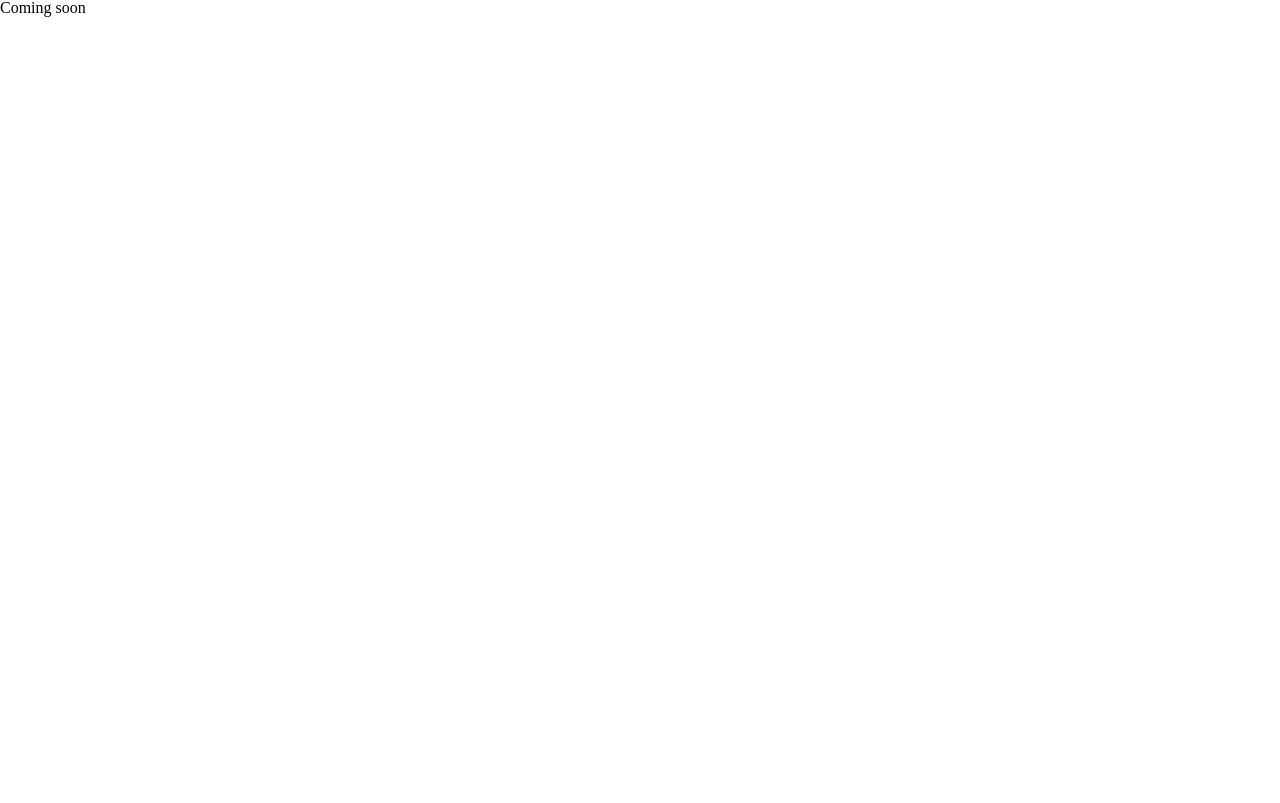
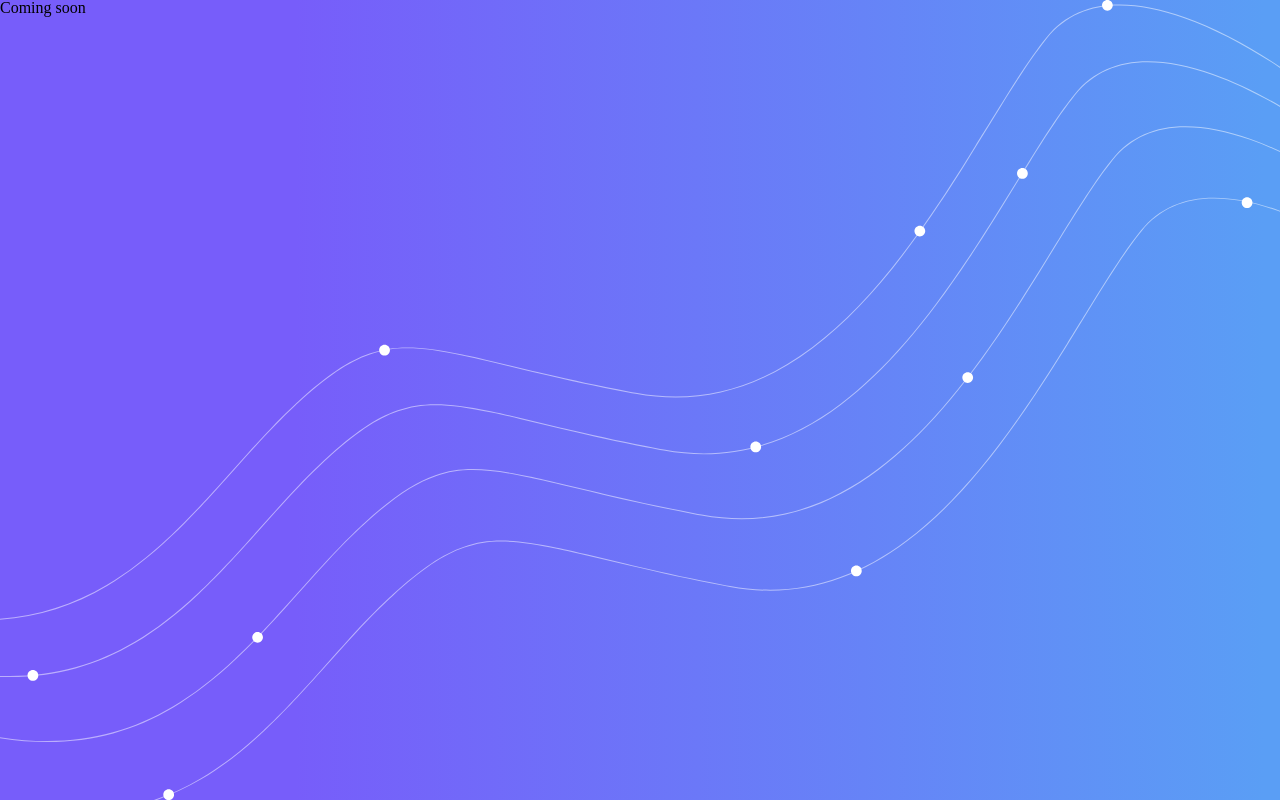
Before and after one commit to Jobber-project/coming-soon, a Gatsby site: page / in a window 1280 px wide. Built offline with nearby package versions, Linux system fonts and the light colour scheme; Gatsby itself is replaced by a stand-in of ours.

Commit message:
Add background component

```diff
--- /dev/null
+++ b/src/components/Background.js
@@ -0,0 +1,28 @@
+import React from 'react'
+import styled from 'styled-components'
+
+import WavesImg from '../images/waves.svg'
+
+const Container = styled.div`
+  z-index: -1;
+  position: absolute;
+  top: 0;
+  right: 0;
+  bottom: 0;
+  left: 0;
+  background-image: linear-gradient(90deg, #775dfa 23.06%, #5a9ef5 98.75%);
+  pointer-events: none;
+`
+
+const Img = styled.img`
+  width: 100%;
+  height: 100%;
+`
+
+export default function Background() {
+  return (
+    <Container aria-hidden="true">
+      <Img src={WavesImg} alt="" />
+    </Container>
+  )
+}
--- a/src/components/Layout.js
+++ b/src/components/Layout.js
@@ -1,13 +1,17 @@
 import React from 'react'
 import PropTypes from 'prop-types'
-import { createGlobalStyle } from 'styled-components'
+import styled, { createGlobalStyle } from 'styled-components'
 import reset from 'styled-reset'
+
+import Background from './Background'
 
 const GlobalStyle = createGlobalStyle`
   ${reset}
 
   html,
-  body {
+  body,
+  #___gatsby,
+  #gatsby-focus-wrapper {
     width: 100%;
     height: 100%;
   }
@@ -21,11 +25,21 @@ const GlobalStyle = createGlobalStyle`
   }
 `
 
+const Main = styled.main`
+  z-index: 1;
+  position: relative;
+  width: 100%;
+  height: 100%;
+`
+
 export default function Layout({ children }) {
   return (
     <>
       <GlobalStyle />
-      {children}
+      <Main>
+        {children}
+        <Background />
+      </Main>
     </>
   )
 }
```
